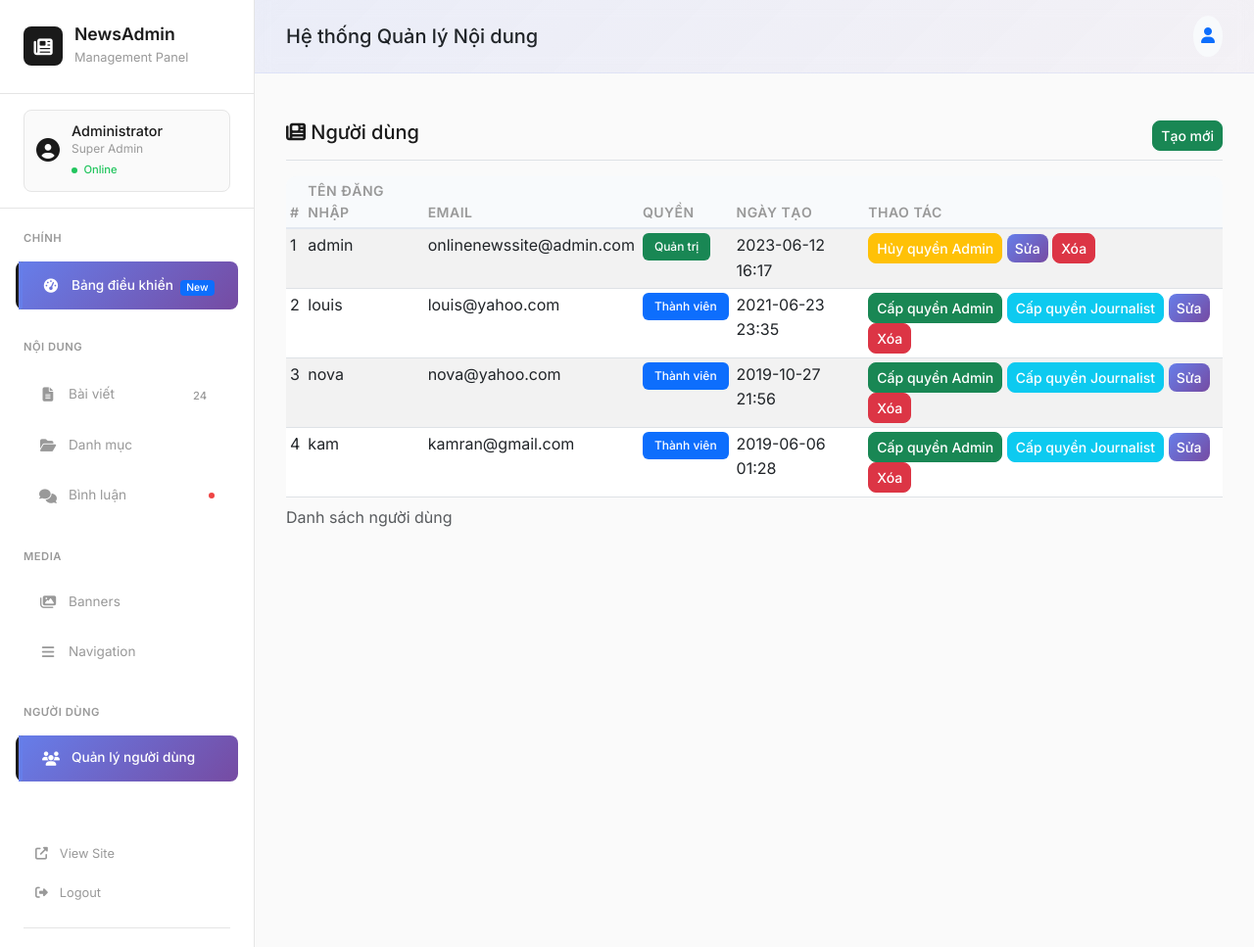
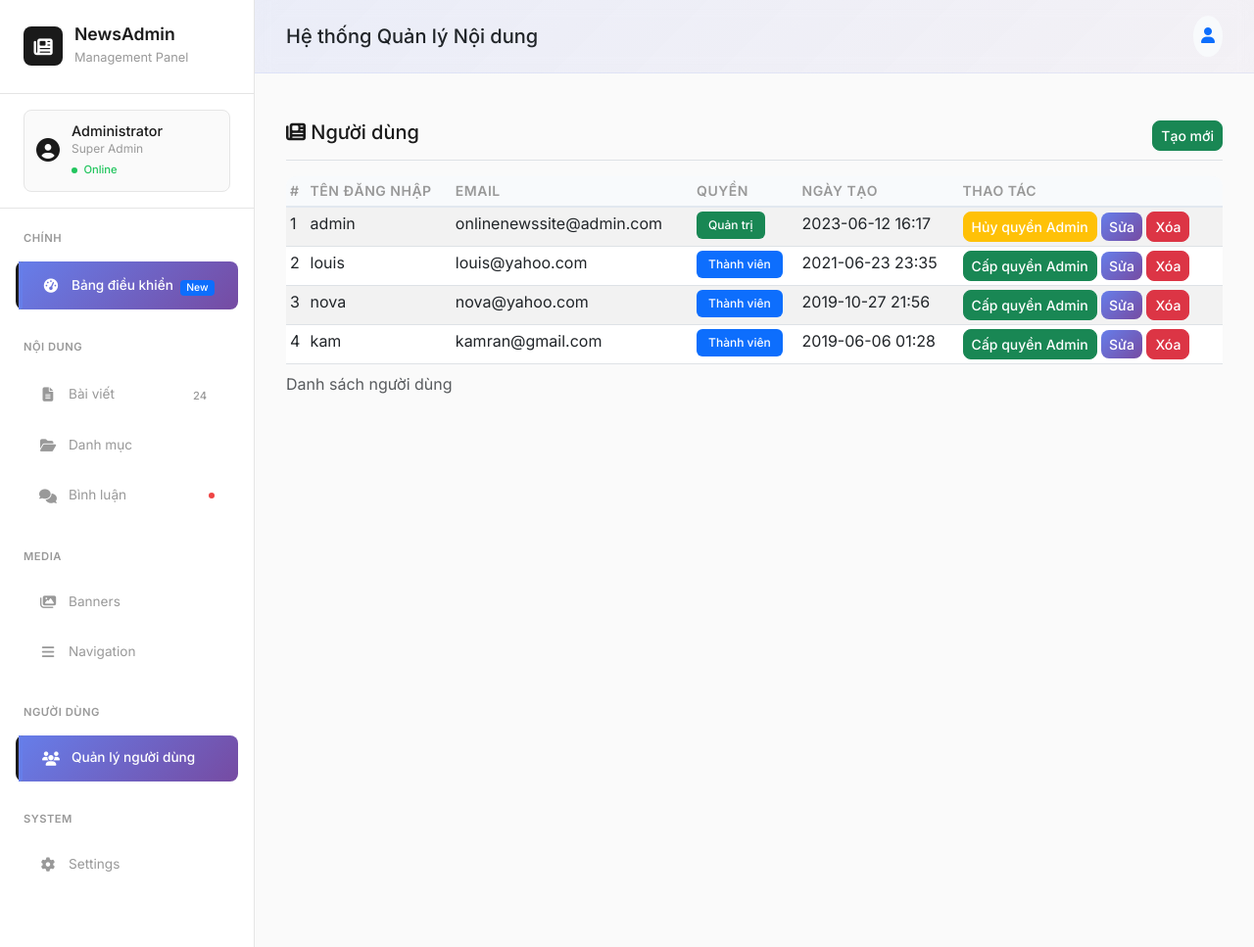
Before and after one commit to thzynu/PTUDWEB_Nhom02, a PHP site: page /admin/users in a window 1280 px wide. Shown: the whole page at 98% size. Run offline with PHP 8.4, Linux system fonts and the light colour scheme; the visitor is signed in with stand-in values (Sample User, id 1); data comes from the database, SQL or seed files in the repository.

Commit message:
fix unfound page

```diff
--- a/app/Controllers/Admin/UserController.php
+++ b/app/Controllers/Admin/UserController.php
@@ -344,12 +344,8 @@
                 return $this->redirect('admin/users', 'User not found', 'error');
             }
 
-            if ($user['permission'] == 'journalist') {
-                return $this->redirect('admin/users', 'User đã là nhà báo rồi', 'warning');
-            }
-
-            // Update permission to journalist
-            $success = $this->userModel->update($id, ['permission' => 'journalist']);
+            // Update permission to journalist (permission = 2)
+            $success = $this->userModel->update($id, ['permission' => 2]);
 
             if ($success) {
                 return $this->redirect('admin/users', "Đã cấp quyền nhà báo cho {$user['username']}!", 'success');
@@ -373,12 +369,8 @@
                 return $this->redirect('admin/users', 'User not found', 'error');
             }
 
-            if ($user['permission'] != 'journalist') {
-                return $this->redirect('admin/users', 'User không phải là nhà báo', 'warning');
-            }
-
-            // Update permission back to user
-            $success = $this->userModel->update($id, ['permission' => 'user']);
+            // Update permission back to user (permission = 0)
+            $success = $this->userModel->update($id, ['permission' => 0]);
 
             if ($success) {
                 return $this->redirect('admin/users', "Đã thu hồi quyền nhà báo của {$user['username']}!", 'success');
--- a/app/Views/admin/layouts/head-tag.php
+++ b/app/Views/admin/layouts/head-tag.php
@@ -754,6 +754,21 @@
                     </a>
                 </div>
             </div>
+
+            <!-- System -->
+            <div class="nav-section">
+                <div class="nav-section-title">
+                    <span>SYSTEM</span>
+                </div>
+                <div class="nav-item">
+                    <a href="<?= url('admin/settings') ?>" class="nav-link">
+                        <div class="nav-icon">
+                            <i class="fas fa-cog"></i>
+                        </div>
+                        <span class="nav-text">Settings</span>
+                    </a>
+                </div>
+            </div>
         </nav>
 
         <!-- Sidebar Footer -->
--- a/app/Views/admin/users/index.php
+++ b/app/Views/admin/users/index.php
@@ -32,8 +32,6 @@
                     <td>
                         <?php if($user['permission'] == 'admin') { ?>
                             <span class="badge bg-success">Quản trị</span>
-                        <?php } elseif($user['permission'] == 'journalist') { ?>
-                            <span class="badge bg-info">Nhà báo</span>
                         <?php } else { ?>
                             <span class="badge bg-primary">Thành viên</span>
                         <?php } ?>
@@ -42,11 +40,8 @@
                     <td>
                         <?php if($user['permission'] == 'user') { ?>
                             <a role="button" class="btn btn-sm btn-success text-white" href="<?= url('admin/users/' . $user['id'] . '/promote') ?>" onclick="return confirm('Bạn có muốn cấp quyền quản trị cho người dùng này?')">Cấp quyền Admin</a>
-                            <a role="button" class="btn btn-sm btn-info text-white" href="<?= url('admin/users/' . $user['id'] . '/journalist/grant') ?>" onclick="return confirm('Bạn có muốn cấp quyền nhà báo cho người dùng này?')">Cấp quyền Journalist</a>
-                        <?php } elseif($user['permission'] == 'admin') { ?>
+                        <?php } else { ?>
                             <a role="button" class="btn btn-sm btn-warning text-white" href="<?= url('admin/users/' . $user['id'] . '/demote') ?>" onclick="return confirm('Bạn có muốn hủy quyền quản trị?')">Hủy quyền Admin</a>
-                        <?php } elseif($user['permission'] == 'journalist') { ?>
-                            <a role="button" class="btn btn-sm btn-warning text-white" href="<?= url('admin/users/' . $user['id'] . '/journalist/revoke') ?>" onclick="return confirm('Bạn có muốn thu hồi quyền nhà báo?')">Thu hồi quyền Journalist</a>
                         <?php } ?>
 
 
--- a/database/add_journalist_permission.sql
+++ /dev/null
@@ -1,6 +0,0 @@
--- Migration: Add 'journalist' to permission enum
--- Date: 2025-11-06
--- Description: Thêm quyền 'journalist' vào bảng users
-
-ALTER TABLE `users`
-MODIFY COLUMN `permission` ENUM('user', 'admin', 'journalist') NOT NULL DEFAULT 'user';
--- a/routes.php
+++ b/routes.php
@@ -80,8 +80,6 @@
 $router->delete('/admin/users/{id}', 'Admin\UserController', 'destroy');
 $router->get('/admin/users/{id}/promote', 'Admin\UserController', 'promote');
 $router->get('/admin/users/{id}/demote', 'Admin\UserController', 'demote');
-$router->get('/admin/users/{id}/journalist/grant', 'Admin\UserController', 'grantJournalist');
-$router->get('/admin/users/{id}/journalist/revoke', 'Admin\UserController', 'revokeJournalist');
 
 // Admin Banners
 $router->get('/admin/banners', 'Admin\BannerController', 'index');
@@ -116,6 +114,15 @@
 $router->get('/admin/menu/edit/{id}', 'Admin\MenuController', 'edit');
 $router->get('/admin/menu/delete/{id}', 'Admin\MenuController', 'destroy');
 
+// Admin Settings
+$router->get('/admin/settings', 'Admin\SettingController', 'index');
+$router->post('/admin/settings', 'Admin\SettingController', 'update');
+
+// Legacy web-setting routes (redirect to settings)
+$router->get('/admin/web-setting', 'Admin\SettingController', 'index');
+$router->get('/admin/web-setting/set', 'Admin\SettingController', 'index');
+$router->post('/admin/web-setting/store', 'Admin\SettingController', 'update');
+
 // API routes
 $router->get('/api/search', 'HomeController', 'handleAjaxSearch');
 
```
Also changed, not shown: public/post-image/2025-11-06-16-06-30.webp (added), 3 other files.
